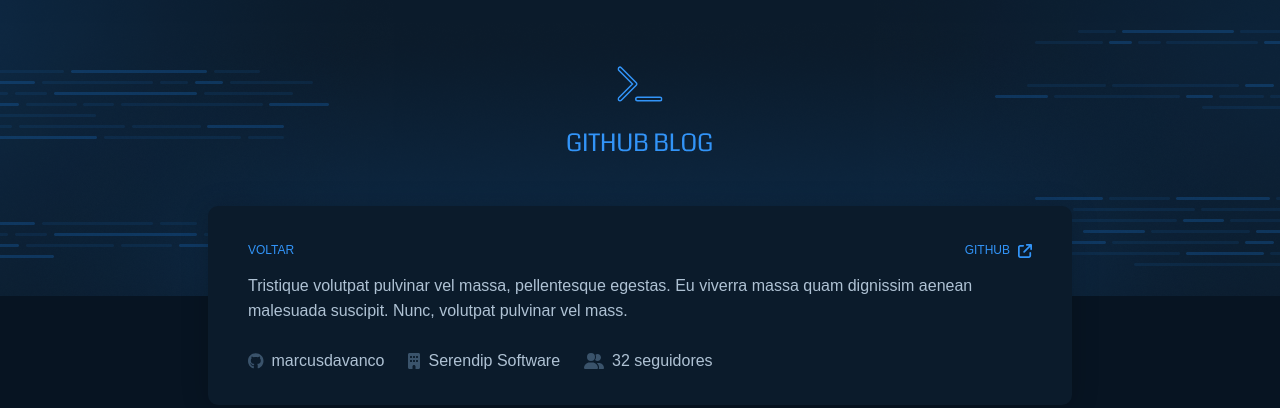
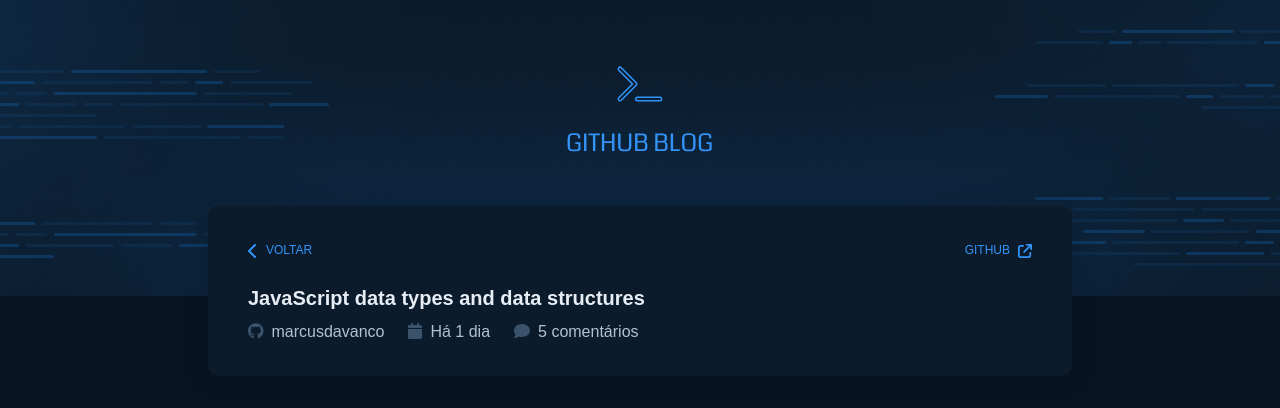
Before and after one commit to marcusdavanco/github-blog, a React (Vite) app: page /post in a window 1280 px wide. Shown: the top 408 px of the page. Built offline with nearby package versions, Linux system fonts and the light colour scheme.

Commit message:
feat: post header content

```diff
--- a/src/components/LinkButton/index.tsx
+++ b/src/components/LinkButton/index.tsx
@@ -5,13 +5,20 @@
   text: string;
   icon?: ReactNode;
   link: string;
+  iconPosition?: "left" | "right";
 }
 
-export function LinkButton({ text, icon, link }: LinkButtonProps) {
+export function LinkButton({
+  text,
+  icon,
+  link,
+  iconPosition = "right",
+}: LinkButtonProps) {
   return (
     <LinkButtonContainer>
+      {iconPosition === "left" && icon}
       <a href={link}>{text}</a>
-      {icon}
+      {iconPosition === "right" && icon}
     </LinkButtonContainer>
   );
 }
--- a/src/pages/Post/components/PostHeaderCard/index.tsx
+++ b/src/pages/Post/components/PostHeaderCard/index.tsx
@@ -2,8 +2,9 @@
 import { FontAwesomeIcon } from "@fortawesome/react-fontawesome";
 import {
   faArrowUpRightFromSquare,
-  faBuilding,
-  faUserGroup,
+  faCalendar,
+  faChevronLeft,
+  faComment,
 } from "@fortawesome/free-solid-svg-icons";
 import { useTheme } from "styled-components";
 import { faGithub } from "@fortawesome/free-brands-svg-icons";
@@ -16,7 +17,14 @@
     <PostHeaderCardContainer>
       <div>
         <header>
-          <LinkButton text="voltar" link="/" />
+          <LinkButton
+            text="voltar"
+            link="/"
+            icon={
+              <FontAwesomeIcon icon={faChevronLeft} color={theme?.["blue"]} />
+            }
+            iconPosition="left"
+          />
           <LinkButton
             text="github"
             link="http://www.github.com/marcusdavanco"
@@ -29,11 +37,7 @@
             }
           />
         </header>
-        <p>
-          Tristique volutpat pulvinar vel massa, pellentesque egestas. Eu
-          viverra massa quam dignissim aenean malesuada suscipit. Nunc, volutpat
-          pulvinar vel mass.
-        </p>
+        <h2>JavaScript data types and data structures</h2>
         <div>
           <div>
             <FontAwesomeIcon
@@ -45,19 +49,19 @@
           </div>
           <div>
             <FontAwesomeIcon
-              icon={faBuilding}
+              icon={faCalendar}
               color={theme?.["base-label"]}
               size="1x"
             />
-            <a>Serendip Software</a>
+            <a>Há 1 dia</a>
           </div>
           <div>
             <FontAwesomeIcon
-              icon={faUserGroup}
+              icon={faComment}
               color={theme?.["base-label"]}
               size="1x"
             />
-            <a>32 seguidores</a>
+            <a>5 comentários</a>
           </div>
         </div>
       </div>
--- a/src/pages/Post/components/PostHeaderCard/styles.ts
+++ b/src/pages/Post/components/PostHeaderCard/styles.ts
@@ -15,21 +15,22 @@
     border-radius: 8px;
   }
 
+  & > div {
+    width: 100%;
+  }
+
   header {
     display: flex;
     justify-content: space-between;
-    margin-bottom: 0.5rem;
-
-    h2 {
-      font-size: ${(props) => props.theme["font-size-4"]};
-      font-weight: 700;
-      line-height: 2rem;
-      color: ${(props) => props.theme["base-title"]};
-    }
+    margin-bottom: 1.25rem;
   }
 
-  p {
-    margin-bottom: 1.5rem;
+  h2 {
+    font-size: ${(props) => props.theme["font-size-5"]};
+    font-weight: 700;
+    line-height: 130%;
+    color: ${(props) => props.theme["base-title"]};
+    margin-bottom: 0.5rem;
   }
 
   div > div {
@@ -40,6 +41,7 @@
       display: flex;
       align-items: center;
       gap: 0.5rem;
+      width: fit-content;
     }
   }
 `;
```
